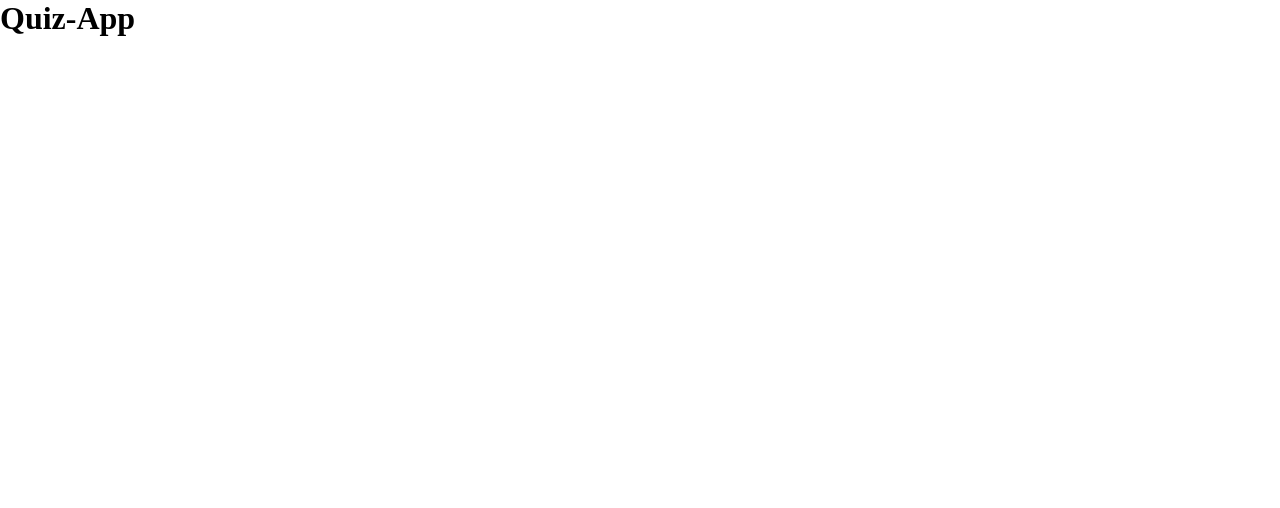
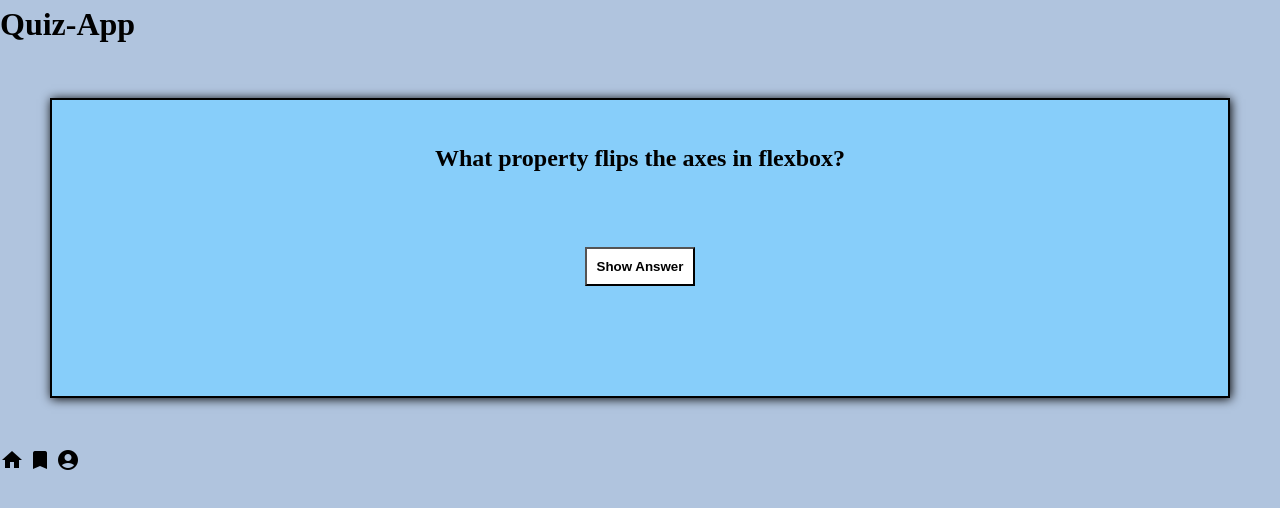
Before and after one commit to FelineHuhn/quiz-app, a plain HTML site: page index.html in a window 1280 px wide. Drawn offline with Linux system fonts and the light colour scheme; files that its build step writes are made by us from their sources; files whose address does not match are found by name.

Commit message:
add question card

```diff
--- a/css/styles.css
+++ b/css/styles.css
@@ -3,3 +3,36 @@
   margin: 0;
   padding: 0;
 }
+
+body {
+  line-height: 1.5;
+  background-color: lightsteelblue;
+}
+
+.question-card {
+  display: flex;
+  border: 2px solid black;
+  height: 300px;
+  justify-content: center;
+  align-items: center;
+  flex-direction: column;
+  margin: 50px;
+  padding: 40px;
+  background-color: lightskyblue;
+  box-shadow: 1px 1px 10px black;
+}
+
+.question {
+}
+
+.answer {
+  margin: auto;
+  padding: 10px;
+  background-color: white;
+  font-weight: bold;
+}
+
+.answer:hover {
+  background-color: grey;
+  color: black;
+}
--- a/index.html
+++ b/index.html
@@ -14,8 +14,17 @@
     <header>
       <h1>Quiz-App</h1>
     </header>
-    <main></main>
+    <main>
+      <section class="question-card">
+        <h2 class="question">What property flips the axes in flexbox?</h2>
+        <button class="answer" type="button">Show Answer</button>
+      </section>
+    </main>
 
-    <footer></footer>
+    <footer>
+      <img href="#" src="css/images/black-24dp (1)/1x/baseline_home_black_24dp.png"></img>
+      <img href="#" src="css/images/black-24dp/1x/baseline_bookmark_black_24dp.png"></img>
+      <img href="#" src="css/images/black-24dp (2)/1x/baseline_account_circle_black_24dp.png"></img>
+    </footer>
   </body>
 </html>
```
Also changed, not shown: css/images/Bildschirmfoto 2022-09-26 um 11.33.07.png (renamed from images/Bildschirmfoto 2022-09-26 um 11.33.07.png), css/images/black-24dp (1)/1x/baseline_home_black_24dp.png (added), css/images/black-24dp (1)/2x/baseline_home_black_24dp.png (added), css/images/black-24dp (2)/1x/baseline_account_circle_black_24dp.png (added), css/images/black-24dp (2)/2x/baseline_account_circle_black_24dp.png (added), css/images/black-24dp/1x/baseline_bookmark_black_24dp.png (added), css/images/black-24dp/2x/baseline_bookmark_black_24dp.png (added), css/images/layout-skizze.png (renamed from images/layout-skizze.png).
